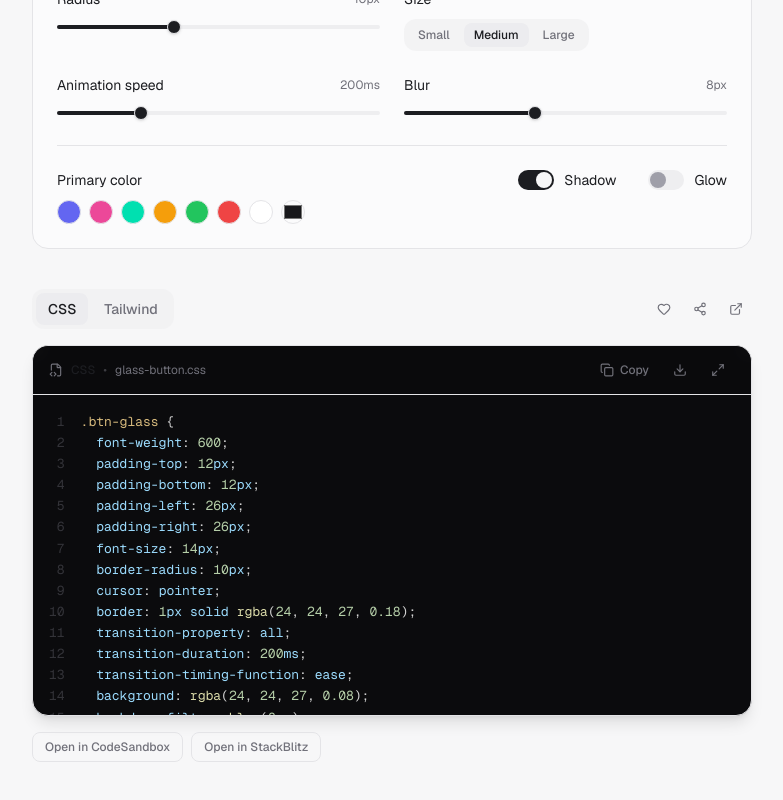
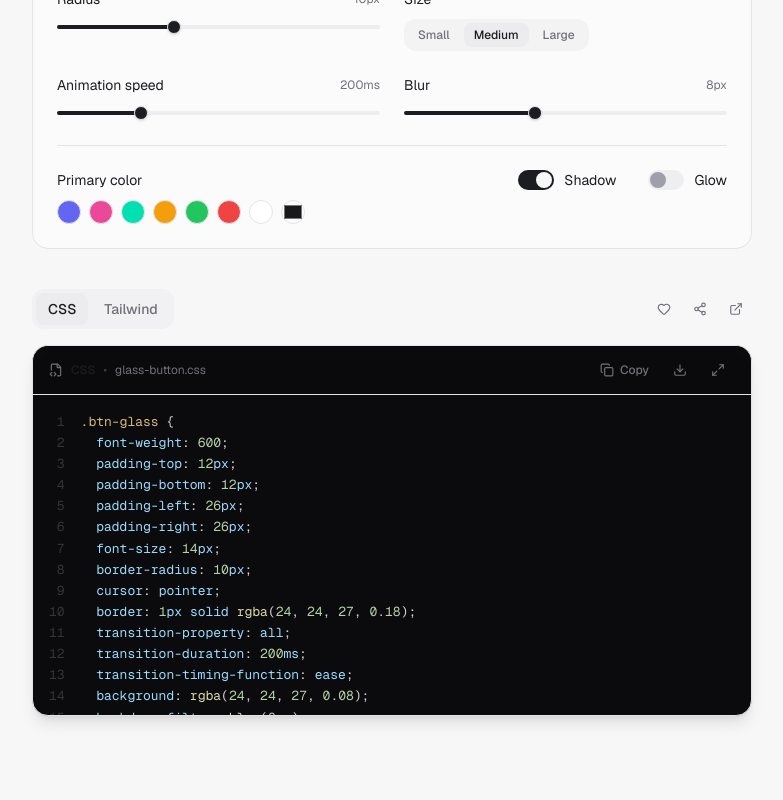
Before and after one commit to WebDevAmey/ButtonLab, a Next.js app: page /button/glass in a window 1280 px wide. Shown: the part 843-1643 px from the top of the page, without its empty margins (248-1031 px from the left). After the commit the page ends 1607 px from the top, so only its background shows below. Built offline with nearby package versions, Linux system fonts and the light colour scheme.

Commit message:
remove CodeSandbox/StackBlitz export actions from code tabs

```diff
--- a/src/components/component-page/code-tabs/code-tabs.tsx
+++ b/src/components/component-page/code-tabs/code-tabs.tsx
@@ -14,14 +14,6 @@ const allTabs: { id: CodeVariant; label: string; language: string; ext: string }
   { id: "css", label: "CSS", language: "css", ext: "css" },
   { id: "tailwind", label: "Tailwind", language: "markup", ext: "html" },
 ];
-
-async function openExternalWithCode(url: string, code: string) {
-  try {
-    await navigator.clipboard.writeText(code);
-  } finally {
-    window.open(url, "_blank", "noopener,noreferrer");
-  }
-}
 
 export function CodeTabs({ button }: { button: ButtonDef }) {
   const { controls } = usePlayground();
@@ -90,17 +82,6 @@ export function CodeTabs({ button }: { button: ButtonDef }) {
           </TabsContent>
         ))}
       </Tabs>
-
-      <div className="mt-4 flex flex-wrap gap-2">
-        <ExternalAction
-          label="Open in CodeSandbox"
-          onClick={() => openExternalWithCode("https://codesandbox.io/s/", code)}
-        />
-        <ExternalAction
-          label="Open in StackBlitz"
-          onClick={() => openExternalWithCode("https://stackblitz.com/", code)}
-        />
-      </div>
     </section>
   );
 }
@@ -130,14 +111,3 @@ function IconButton({
     </button>
   );
 }
-
-function ExternalAction({ label, onClick }: { label: string; onClick: () => void }) {
-  return (
-    <button
-      onClick={onClick}
-      className="rounded-md border border-border px-3 py-1.5 text-xs font-medium text-muted-foreground transition-colors hover:border-zinc-600 hover:text-foreground"
-    >
-      {label}
-    </button>
-  );
-}
```
